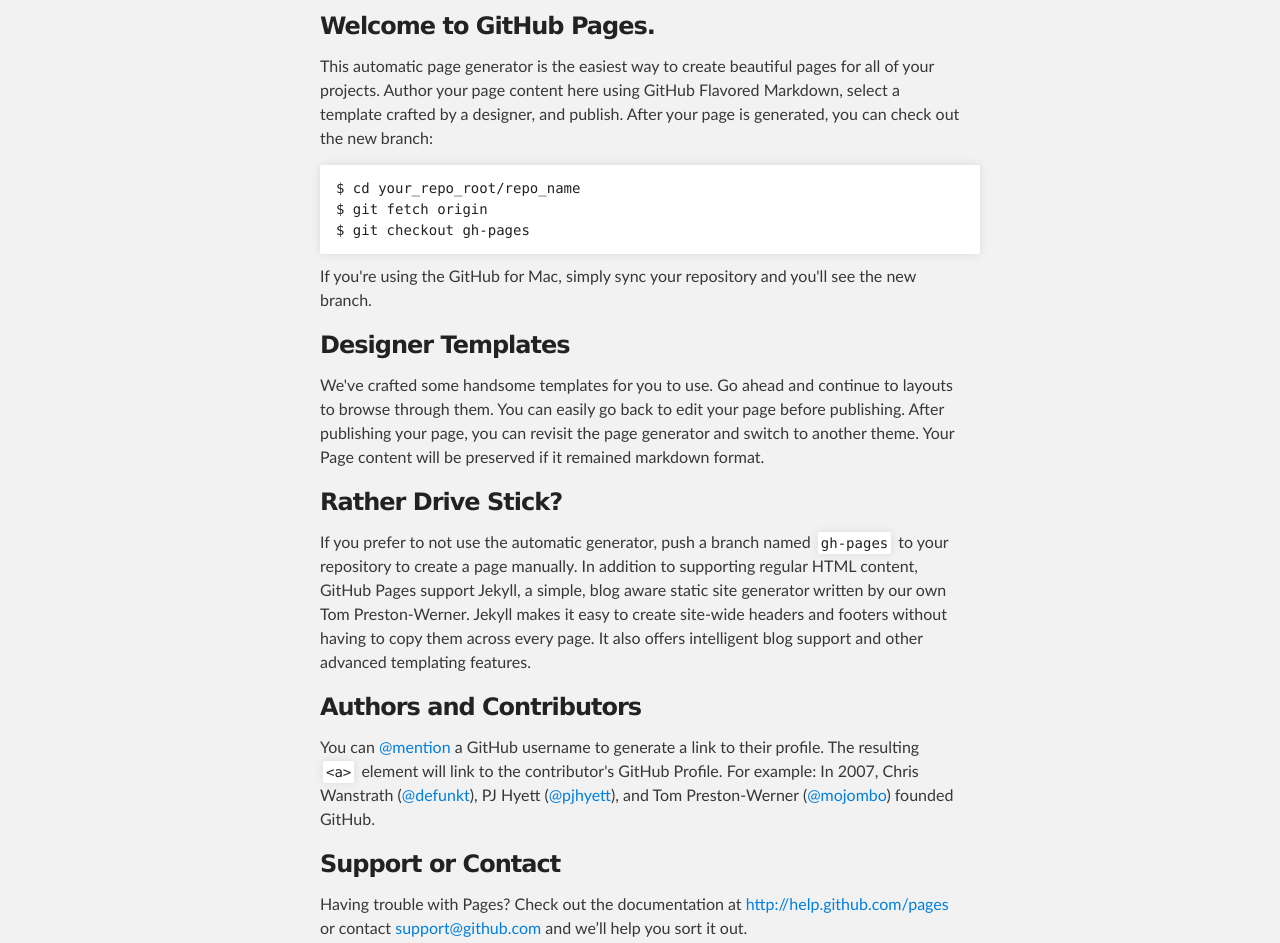
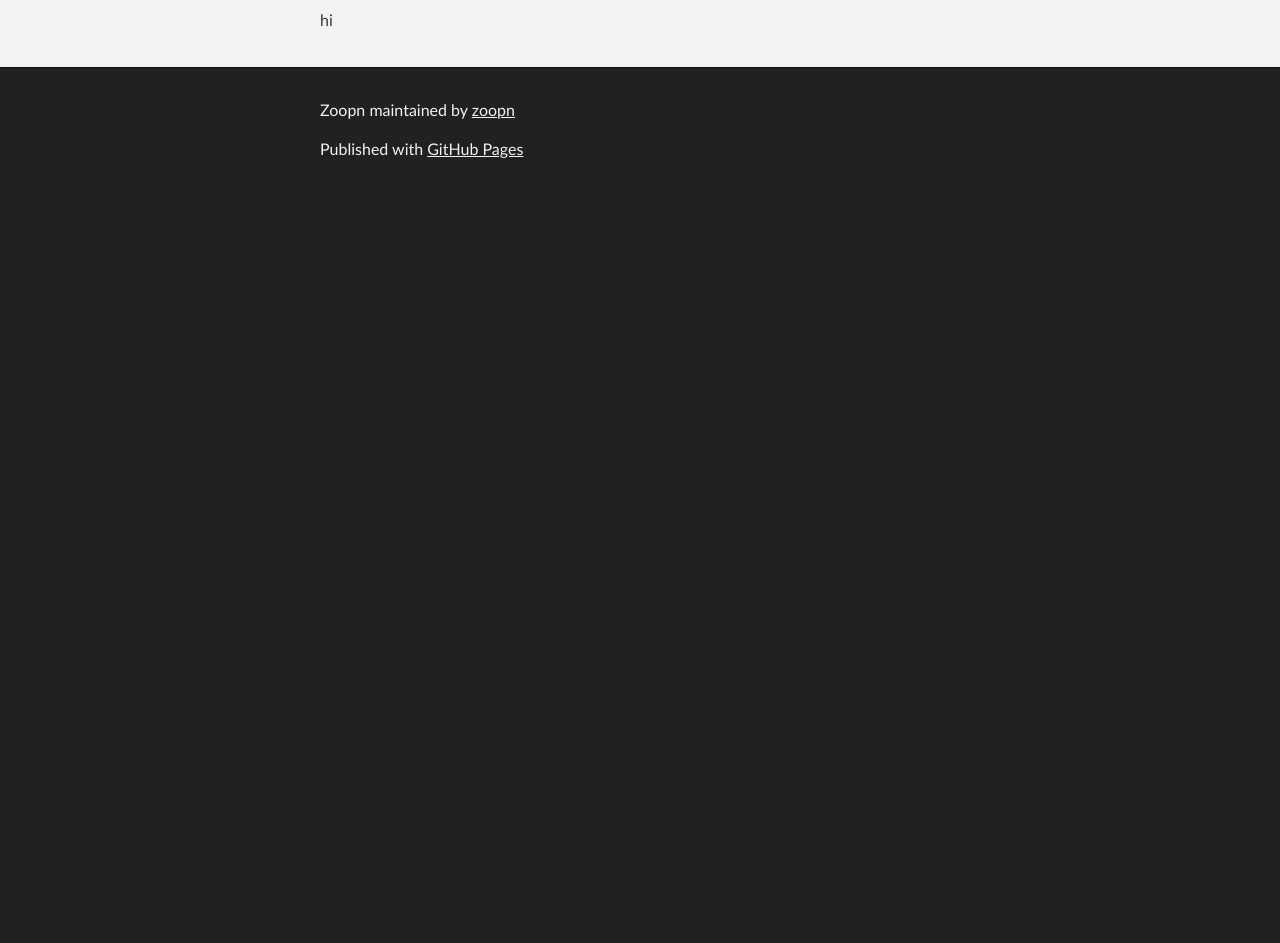
Before and after one commit to zoopn/coupon, a plain HTML site: page index.html in a window 1280 px wide. Shown: the part 216-1159 px from the top of the page. After the commit the page ends 800 px from the top, so only its background shows below. Drawn offline with Linux system fonts and the light colour scheme.

```diff
--- a/index.html
+++ b/index.html
@@ -31,37 +31,7 @@
     <!-- MAIN CONTENT -->
     <div id="main_content_wrap" class="outer">
       <section id="main_content" class="inner">
-        <h3>
-<a name="welcome-to-github-pages" class="anchor" href="#welcome-to-github-pages"><span class="octicon octicon-link"></span></a>Welcome to GitHub Pages.</h3>
-
-<p>This automatic page generator is the easiest way to create beautiful pages for all of your projects. Author your page content here using GitHub Flavored Markdown, select a template crafted by a designer, and publish. After your page is generated, you can check out the new branch:</p>
-
-<pre><code>$ cd your_repo_root/repo_name
-$ git fetch origin
-$ git checkout gh-pages
-</code></pre>
-
-<p>If you're using the GitHub for Mac, simply sync your repository and you'll see the new branch.</p>
-
-<h3>
-<a name="designer-templates" class="anchor" href="#designer-templates"><span class="octicon octicon-link"></span></a>Designer Templates</h3>
-
-<p>We've crafted some handsome templates for you to use. Go ahead and continue to layouts to browse through them. You can easily go back to edit your page before publishing. After publishing your page, you can revisit the page generator and switch to another theme. Your Page content will be preserved if it remained markdown format.</p>
-
-<h3>
-<a name="rather-drive-stick" class="anchor" href="#rather-drive-stick"><span class="octicon octicon-link"></span></a>Rather Drive Stick?</h3>
-
-<p>If you prefer to not use the automatic generator, push a branch named <code>gh-pages</code> to your repository to create a page manually. In addition to supporting regular HTML content, GitHub Pages support Jekyll, a simple, blog aware static site generator written by our own Tom Preston-Werner. Jekyll makes it easy to create site-wide headers and footers without having to copy them across every page. It also offers intelligent blog support and other advanced templating features.</p>
-
-<h3>
-<a name="authors-and-contributors" class="anchor" href="#authors-and-contributors"><span class="octicon octicon-link"></span></a>Authors and Contributors</h3>
-
-<p>You can <a href="https://github.com/blog/821" class="user-mention">@mention</a> a GitHub username to generate a link to their profile. The resulting <code>&lt;a&gt;</code> element will link to the contributor's GitHub Profile. For example: In 2007, Chris Wanstrath (<a href="https://github.com/defunkt" class="user-mention">@defunkt</a>), PJ Hyett (<a href="https://github.com/pjhyett" class="user-mention">@pjhyett</a>), and Tom Preston-Werner (<a href="https://github.com/mojombo" class="user-mention">@mojombo</a>) founded GitHub.</p>
-
-<h3>
-<a name="support-or-contact" class="anchor" href="#support-or-contact"><span class="octicon octicon-link"></span></a>Support or Contact</h3>
-
-<p>Having trouble with Pages? Check out the documentation at <a href="http://help.github.com/pages">http://help.github.com/pages</a> or contact <a href="mailto:support@github.com">support@github.com</a> and we’ll help you sort it out.</p>
+        <p>hi</p>
       </section>
     </div>
 
```
Also changed, not shown: params.json (+1 -1 lines).
